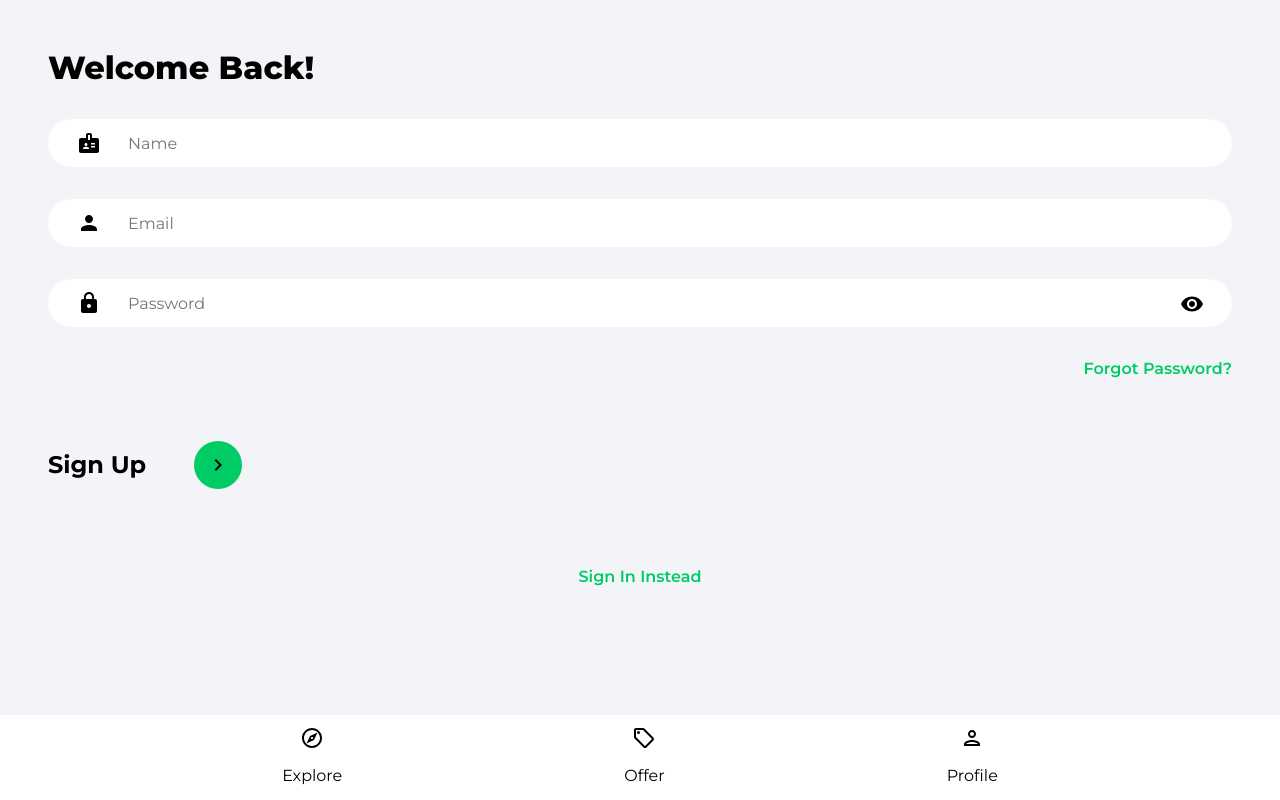
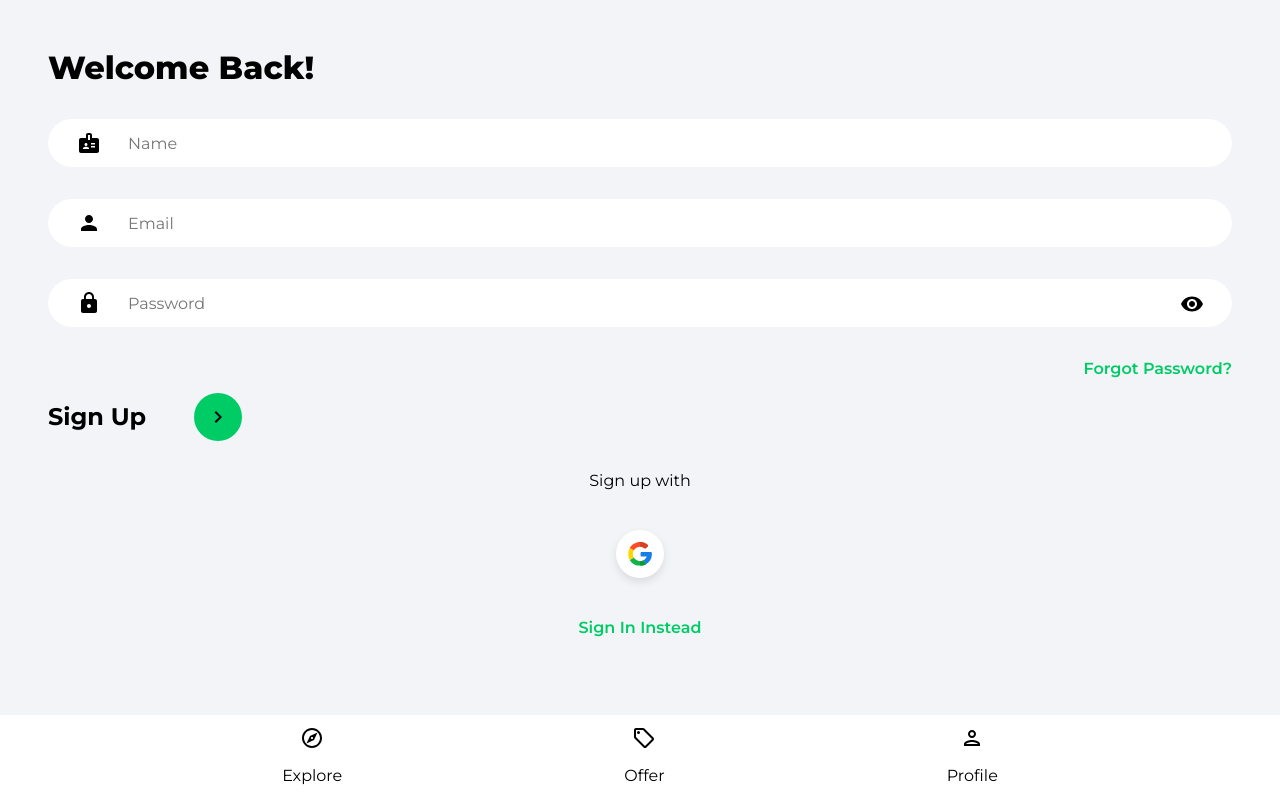
Before and after one commit to 1uckyswish/React-Firebase-Housing, a React (Vite) app: page /sign-up in a window 1280 px wide. Built offline with nearby package versions, Linux system fonts and the light colour scheme.

Commit message:
added google auth to page

```diff
--- /dev/null
+++ b/src/Components/OAuth.jsx
@@ -0,0 +1,46 @@
+import React from 'react'
+import { useLocation, useNavigate } from 'react-router-dom';
+import { getAuth, signInWithPopup, GoogleAuthProvider } from 'firebase/auth';
+import { setDoc, doc, getDoc, serverTimestamp} from 'firebase/firestore';
+import { db } from '../firebase.config';
+import {toast} from "react-toastify";
+import googleIcon from "../assets/svg/googleIcon.svg";
+
+function OAuth() {
+    const navigate = useNavigate();
+    const location = useLocation();
+
+    const onGoogleClick = async () => {
+        try {
+            const auth = getAuth();
+            const provider = new GoogleAuthProvider();
+            const result = await signInWithPopup(auth, provider);
+            const user = result.user;
+            // check for user
+            const docRef = doc(db, 'users', user.uid)
+            const docSnap = await getDoc(docRef)
+            // if user is not in DB then create the user
+            if(!docSnap.exists()){
+                await setDoc(doc(db, 'users', user.uid), {
+                    name: user.displayName,
+                    email:user.email,
+                    timestamp: serverTimestamp(),
+                });
+            }
+            navigate('/');
+        } catch (error) {
+            toast.error("Could Not Authorize With Google");
+        }
+    };
+
+  return (
+     <div className='socialLogin'>
+      <p>Sign {location.pathname === '/sign-up' ? 'up' : 'in'} with </p>
+      <button className='socialIconDiv' onClick={onGoogleClick}>
+        <img className='socialIconImg' src={googleIcon} alt='google' />
+      </button>
+    </div>
+  )
+}
+
+export default OAuth
--- a/src/index.css
+++ b/src/index.css
@@ -218,9 +218,16 @@
   text-align: right;
 }
 
-.signInBar,
+.signInBar {
+  margin-top: 1rem;
+  display: flex;
+  justify-content: space-between;
+  align-items: center;
+  position: inherit;
+}
+
 .signUpBar {
-  margin-top: 3rem;
+  margin-bottom: -4rem;
   display: flex;
   justify-content: space-between;
   align-items: center;
@@ -289,7 +296,7 @@
 }
 
 .registerLink {
-  margin-top: 4rem;
+  margin-top: 1rem;
   color: #00cc66;
   font-weight: 600;
   text-align: center;
--- a/src/pages/SignIn.jsx
+++ b/src/pages/SignIn.jsx
@@ -4,6 +4,7 @@
 import { getAuth, signInWithEmailAndPassword } from "firebase/auth";
 import visibilityIcon from "../assets/svg/visibilityIcon.svg";
 import Arrow from "../assets/svg/keyboardArrowRightIcon.svg";
+import OAuth from "../Components/OAuth";
 
 function SignIn() {
   const [showPassword, setShowPassword] = useState(false);
@@ -64,6 +65,7 @@
             </button>
           </div>
         </form>
+        <OAuth/>
         <Link to="/sign-up" className="registerLink">Sign Up Instead</Link>
       </header>
      </div>
--- a/src/pages/SignUp.jsx
+++ b/src/pages/SignUp.jsx
@@ -6,6 +6,7 @@
 import { Link, useNavigate } from "react-router-dom";
 import visibilityIcon from "../assets/svg/visibilityIcon.svg";
 import Arrow from "../assets/svg/keyboardArrowRightIcon.svg";
+import OAuth from "../Components/OAuth";
 
 function SignUp() {
   const [showPassword, setShowPassword] = useState(false);
@@ -59,31 +60,65 @@
 
   return (
     <>
-     <div className="pageContainer">
-      <header>
-        <p className="pageHeader">
-          Welcome Back!
-        </p>
+      <div className='pageContainer'>
+        <header>
+          <p className='pageHeader'>Welcome Back!</p>
+        </header>
+
         <form onSubmit={onSubmit}>
-           <input type="text" className="nameInput" placeholder="Name" id="name" value={name} onChange={onChange}/>
-          <input type="email" className="emailInput" placeholder="Email" id="email" value={email} onChange={onChange}/>
-          <div className="passwordInputDiv">
-            <input type={showPassword? "text" : "password"} className="passwordInput" placeholder="Password" id="password" value={password} onChange={onChange}/>
-            <img src={visibilityIcon} className="showPassword" alt="show Password" onClick={()=> setShowPassword(!showPassword)}/>
+          <input
+            type='text'
+            className='nameInput'
+            placeholder='Name'
+            id='name'
+            value={name}
+            onChange={onChange}
+          />
+          <input
+            type='email'
+            className='emailInput'
+            placeholder='Email'
+            id='email'
+            value={email}
+            onChange={onChange}
+          />
+
+          <div className='passwordInputDiv'>
+            <input
+              type={showPassword ? 'text' : 'password'}
+              className='passwordInput'
+              placeholder='Password'
+              id='password'
+              value={password}
+              onChange={onChange}
+            />
+
+            <img
+              src={visibilityIcon}
+              alt='show password'
+              className='showPassword'
+              onClick={() => setShowPassword((prevState) => !prevState)}
+            />
           </div>
-          <Link to='/forgot-password' className="forgotPasswordLink">Forgot Password?</Link>
-          <div className="signUpBar">
-            <p className="signUpText">
-              Sign Up
-            </p>
-            <button className="signUpButton">
-              <img src={Arrow} alt="sign in button"/>
+
+          <Link to='/forgot-password' className='forgotPasswordLink'>
+            Forgot Password?
+          </Link>
+
+          <div className='signUpBar'>
+            <p className='signUpText'>Sign Up</p>
+            <button className='signUpButton'>
+             <img src={Arrow} alt="sign in button"/>
             </button>
           </div>
         </form>
-        <Link to="/sign-in" className="registerLink">Sign In Instead</Link>
-      </header>
-     </div>
+
+        <OAuth />
+
+        <Link to='/sign-in' className='registerLink'>
+          Sign In Instead
+        </Link>
+      </div>
     </>
   )
 }
```
